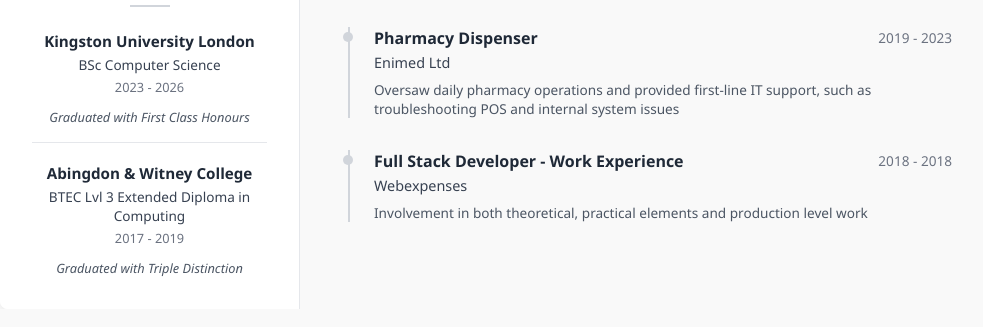
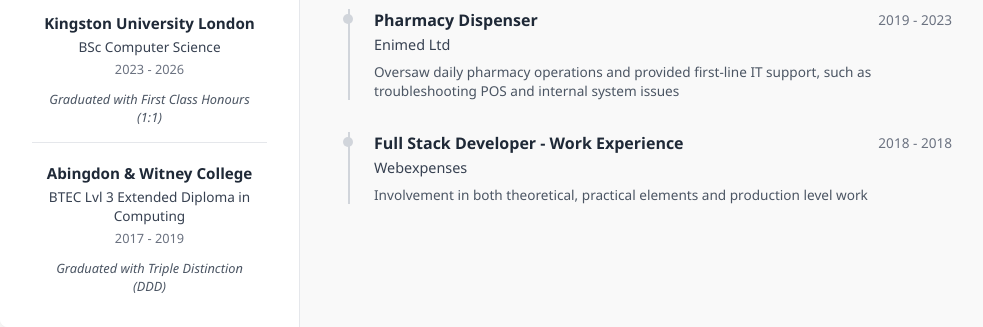
Before and after one commit to nathantang27/portfolio, a plain HTML site: page index.html in a window 1280 px wide. Shown: the part 491-818 px from the top of the page, without its empty margins (140-1123 px from the left). Drawn offline with Linux system fonts and the light colour scheme.

Commit message:
Updated education section with grades in brackets.

```diff
--- a/index.html
+++ b/index.html
@@ -32,13 +32,13 @@
           <h4>Kingston University London</h4>
           <span class="degree">BSc Computer Science</span>
           <span class="date">2023 - 2026</span>
-          <p class="description">Graduated with First Class Honours</p>
+          <p class="description">Graduated with First Class Honours (1:1)</p>
         </div>
         <div class="education-item">
           <h4>Abingdon & Witney College</h4>
           <span class="degree">BTEC Lvl 3 Extended Diploma in Computing</span>
           <span class="date">2017 - 2019</span>
-          <p class="description">Graduated with Triple Distinction</p>
+          <p class="description">Graduated with Triple Distinction (DDD)</p>
         </div>
       </section>
     </aside>
```
